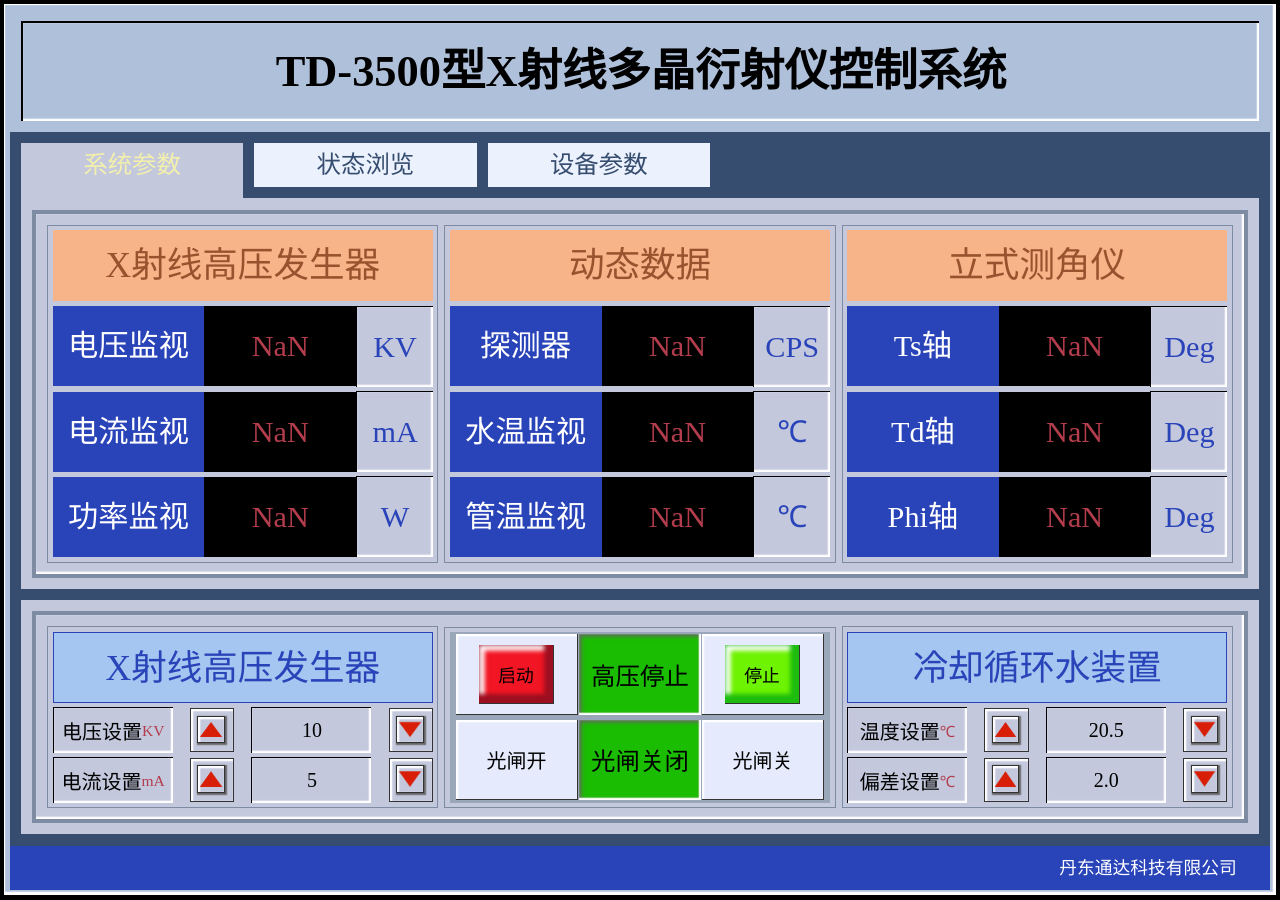
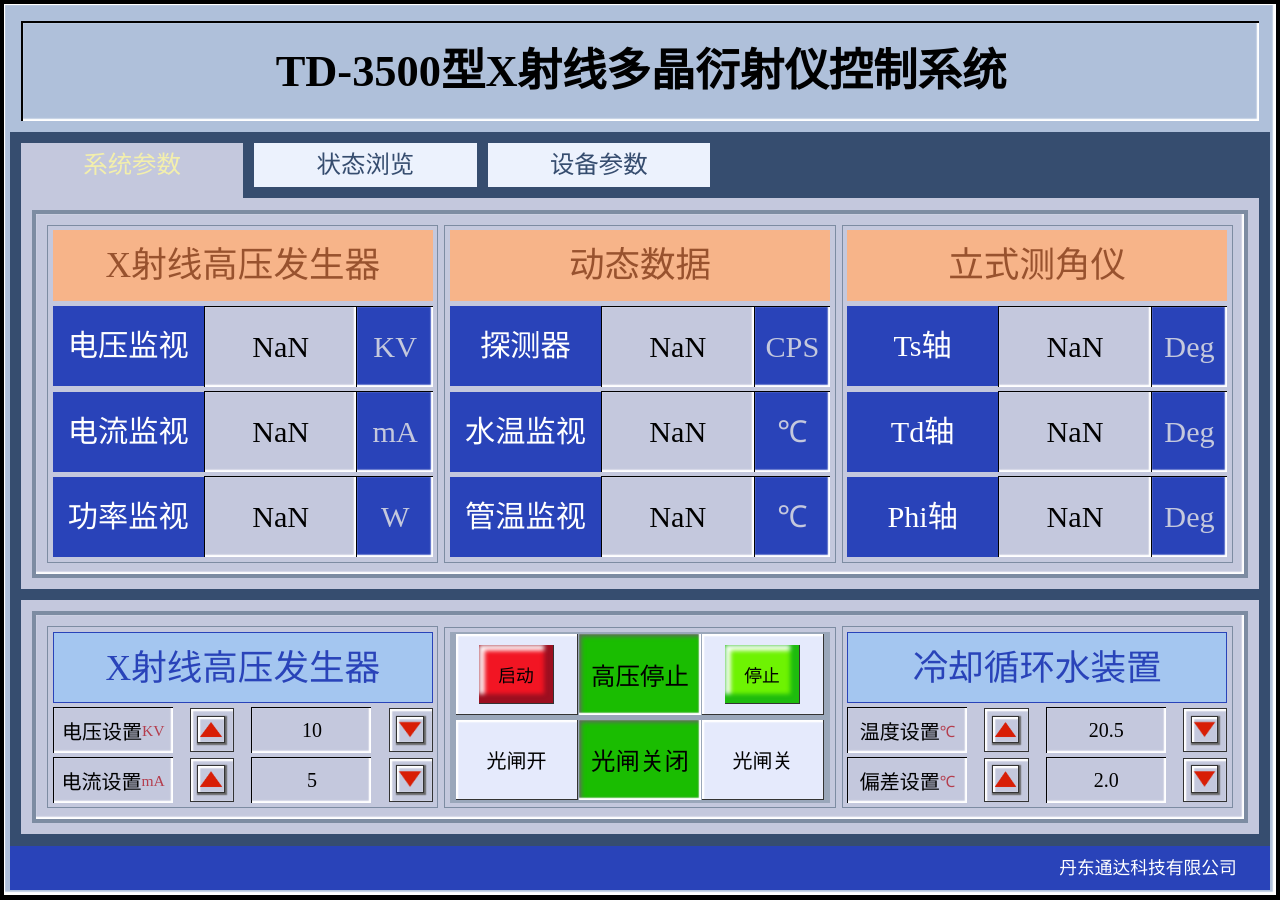
Before and after one commit to jiajd/TD3500_html, a plain HTML site: page main-rem.html in a window 1280 px wide. Drawn offline with nearby package versions, Linux system fonts and the light colour scheme.

Commit message:
可读 PLC 变量数值

```diff
--- a/main-rem.css
+++ b/main-rem.css
@@ -25,7 +25,6 @@ body {
     border: #000 solid 2px;
     border-bottom: none;
     border-right: none;
-    /*background: #6D717C; */
     background: #AFC0DA;
     font-size: 2.5rem;
     font-weight: bolder;
@@ -48,11 +47,26 @@ body {
     text-align: center;
 }
 
+.header-home {
+    width: 100%;
+    /* height: 8.5rem; */
+    height: 100%;
+    line-height: 8.5rem;
+    font-size: 3.25rem;
+    box-shadow: inset -0.0625rem -0.0625rem 0.0625rem 0.0625rem #ffffff;
+    border: #000 solid 2px;
+    border-bottom: none;
+    border-right: none;
+    background: #AFC0DA;
+    font-weight: bolder;
+    margin: 0.625rem;
+    text-align: center;
+}
+
 /*选项卡内容*/
 .tab-content {
     width: 100%;
-    /*height: 25rem;
-     */
+    /*height: 25rem; */
     background: #364D6F;
     box-sizing: border-box;
     padding: 0.625rem 0.625rem 0 0.625rem;
@@ -207,8 +221,20 @@ body {
     line-height: 4.5rem;
     text-align: center;
     font-size: 1.7rem;
-    background: #000000;
-    color: #B43D4D;
+    /* background: #000000;
+    color: #B43D4D; */
+
+    display: flex;
+    align-items: center;
+    justify-content: center;
+    /* font-size: 1.125rem; */
+    /* width: calc(50% - 4rem); */
+    /* height: 2.5rem; */
+    /* text-align: center; */
+    box-shadow: inset -0.0625rem -0.0625rem 0.0625rem 0.0625rem #ffffff;
+    border: #000000 solid 1px;
+    border-bottom: none;
+    border-right: none;
 }
 
 .card-td-second-land {
@@ -217,8 +243,20 @@ body {
     line-height: 6rem;
     font-size: 3rem;
     text-align: center;
-    background: #000000;
-    color: #B43D4D;
+    /* background: #000000;
+    color: #B43D4D; */
+
+    display: flex;
+    align-items: center;
+    justify-content: center;
+    /* font-size: 1.125rem; */
+    /* width: calc(50% - 4rem); */
+    /* height: 2.5rem; */
+    /* text-align: center; */
+    box-shadow: inset -0.0625rem -0.0625rem 0.0625rem 0.0625rem #ffffff;
+    border: #000000 solid 1px;
+    border-bottom: none;
+    border-right: none;
 }
 
 .card-td-third {
@@ -227,8 +265,8 @@ body {
     line-height: 4.5rem;
     text-align: center;
     font-size: 1.7rem;
-    background: #C4C8DD;
-    color: #2943B9;
+    color: #C4C8DD;
+    background: #2943B9;
     box-shadow: inset -0.0625rem -0.0625rem 0.0625rem 0.0625rem #ffffff;
     border: #000000 solid 1px;
     border-bottom: none;
@@ -241,8 +279,8 @@ body {
     line-height: 6rem;
     font-size: 3rem;
     text-align: center;
-    background: #C4C8DD;
-    color: #2943B9;
+    color: #C4C8DD;
+    background: #2943B9;
     box-shadow: inset -0.0625rem -0.0625rem 0.0625rem 0.0625rem #ffffff;
     border: #000000 solid 1px;
     border-bottom: none;
@@ -274,8 +312,6 @@ body {
     width: 2.5rem;
     height: 2.5rem;
     box-shadow: inset 0.0625rem 0.0625rem 0.0625rem 0.0625rem #ffffff;
-    /*box-shadow: inset -0.0625rem -0.0625rem 0.0625rem 0.0625rem #666666;
-     */
     border: #333333 solid 1px;
     padding: 0.375rem;
     box-sizing: border-box;
@@ -420,7 +456,7 @@ body {
     justify-content: center;
 }
 
-.card-td-btn-wrong{
+.card-td-btn-wrong {
     width: 6.25rem;
     height: 2.5rem;
     background: #bd2703;
@@ -476,7 +512,7 @@ body {
     justify-content: center;
 }
 
-.reset-btn-group{
+.reset-btn-group {
     width: 100%;
     padding: 3.125rem 0;
     display: flex;
@@ -484,7 +520,7 @@ body {
     justify-content: center;
 }
 
-.reset-btn{
+.reset-btn {
     width: 11.25rem;
     height: 2.5rem;
     line-height: 2.5rem;
--- a/main-rem.html
+++ b/main-rem.html
@@ -7,43 +7,44 @@
     <script src="https://code.jquery.com/jquery-3.1.1.min.js"></script>
     <script>
         window.onload = function () {
-            //rem转换
-            getRem(720, 10);
-            // 电压监视初始化赋值
-            var voltageMonitoringNum = document.getElementById('voltageMonitoring').innerText;
-            document.getElementById('voltageMonitoring').innerText = parseFloat(voltageMonitoringNum).toFixed(2);
+            getRem(720, 10); //rem转换
+            var mv = document.getElementById('voltageMonitoring').innerText;
+            document.getElementById('voltageMonitoring').innerText = parseFloat(mv).toFixed(2); // 电压监视初始化赋值
 
-            // 电流监视初始化赋值
-            var currentMonitoringNum = document.getElementById('currentMonitoring').innerText;
-            document.getElementById('currentMonitoring').innerText = parseFloat(currentMonitoringNum).toFixed(2);
+            mv = document.getElementById('currentMonitoring').innerText;
+            document.getElementById('currentMonitoring').innerText = parseFloat(mv).toFixed(2); // 电流监视初始化赋值
 
-            // 功率监视初始化赋值
-            var powerMonitoringVal = document.getElementById('powerMonitoring').innerText;
-            document.getElementById('powerMonitoring').innerText = parseFloat(powerMonitoringVal).toFixed(2);
+            mv = document.getElementById('powerMonitoring').innerText;
+            document.getElementById('powerMonitoring').innerText = parseFloat(mv).toFixed(2);   // 功率监视初始化赋值
 
-            // 探测器计数监视初始化赋值
-            var detectorMonitoringVal = document.getElementById('detectorMonitoring').innerText;
-            document.getElementById('detectorMonitoring').innerText = parseFloat(detectorMonitoringVal).toFixed(1);
+            mv = document.getElementById('detectorMonitoring').innerText;
+            document.getElementById('detectorMonitoring').innerText = parseFloat(mv).toFixed(1); // 探测器计数监视初始化赋值
 
-            // 水温监视初始化赋值
-            var waterTemperatureMonitoringVal = document.getElementById('waterTemperatureMonitoring').innerText;
-            document.getElementById('waterTemperatureMonitoring').innerText = parseFloat(waterTemperatureMonitoringVal).toFixed(1);
+            mv = document.getElementById('waterTemperatureMonitoring').innerText;
+            document.getElementById('waterTemperatureMonitoring').innerText = parseFloat(mv).toFixed(1); // 水温监视初始化赋值
 
-            // 管温监视初始化赋值
-            var tubeTemperatureMonitoringVal = document.getElementById('tubeTemperatureMonitoring').innerText;
-            document.getElementById('tubeTemperatureMonitoring').innerText = parseFloat(tubeTemperatureMonitoringVal).toFixed(1);
+            mv = document.getElementById('tubeTemperatureMonitoring').innerText;
+            document.getElementById('tubeTemperatureMonitoring').innerText = parseFloat(mv).toFixed(1); // 管温监视初始化赋值
 
-            // Ts轴监视初始化赋值
-            var TsMonitoringVal = document.getElementById('TsMonitoring').innerText;
-            document.getElementById('TsMonitoring').innerText = parseFloat(TsMonitoringVal).toFixed(4);
+            mv = document.getElementById('TsMonitoring').innerText;
+            document.getElementById('TsMonitoring').innerText = parseFloat(mv).toFixed(4); // Ts轴监视初始化赋值
 
-            // Td轴监视初始化赋值
-            var TdMonitoringVal = document.getElementById('TdMonitoring').innerText;
-            document.getElementById('TdMonitoring').innerText = parseFloat(TdMonitoringVal).toFixed(4);
+            mv = document.getElementById('TdMonitoring').innerText;
+            document.getElementById('TdMonitoring').innerText = parseFloat(mv).toFixed(4); // Td轴监视初始化赋值
 
-            // Phi轴监视初始化赋值
-            var PhiMonitoringVal = document.getElementById('PhiMonitoring').innerText;
-            document.getElementById('PhiMonitoring').innerText = parseFloat(PhiMonitoringVal).toFixed(4);
+            mv = document.getElementById('PhiMonitoring').innerText;
+            document.getElementById('PhiMonitoring').innerText = parseFloat(mv).toFixed(4); // Phi轴监视初始化赋值
+
+
+            mv = document.getElementById('upperVoltageLimit').innerText;
+            document.getElementById('upperVoltageLimit').innerText = parseFloat(mv).toFixed(2); // 电压上限
+
+            mv = document.getElementById('upperCurrentLimit').innerText;
+            document.getElementById('upperCurrentLimit').innerText = parseFloat(mv).toFixed(2); // 电流上限
+
+            mv = document.getElementById('upperPowerLimit').innerText;
+            document.getElementById('upperPowerLimit').innerText = parseFloat(mv).toFixed(2); // 功率上限
+
         };
         window.onresize = function () {
             getRem(720, 8)
@@ -80,17 +81,17 @@
                             <div class="card-title">X射线高压发生器</div>
                             <div class="card-tr">
                                 <div class="card-td-first">电压监视</div>
-                                <div class="card-td-second" id="voltageMonitoring">:=Voltage:</div>
+                                <div class="card-td-second" id="voltageMonitoring">:=Tube_KV_Dispplay:</div>
                                 <div class="card-td-third">KV</div>
                             </div>
                             <div class="card-tr">
                                 <div class="card-td-first">电流监视</div>
-                                <div class="card-td-second" id="currentMonitoring">:=Current:</div>
+                                <div class="card-td-second" id="currentMonitoring">:=Tube_mA_Display:</div>
                                 <div class="card-td-third">mA</div>
                             </div>
                             <div class="card-tr">
                                 <div class="card-td-first">功率监视</div>
-                                <div class="card-td-second" id="powerMonitoring">:=Current:</div>
+                                <div class="card-td-second" id="powerMonitoring">:=Tube_Power_Display:</div>
                                 <div class="card-td-third">W</div>
                             </div>
                         </div>
@@ -99,17 +100,17 @@
                             <div class="card-title">动态数据</div>
                             <div class="card-tr">
                                 <div class="card-td-first">探测器</div>
-                                <div class="card-td-second" id="detectorMonitoring">:=div5:</div>
+                                <div class="card-td-second" id="detectorMonitoring">:=SC_Count:</div>
                                 <div class="card-td-third">CPS</div>
                             </div>
                             <div class="card-tr">
                                 <div class="card-td-first">水温监视</div>
-                                <div class="card-td-second" id="waterTemperatureMonitoring">:=div5:</div>
+                                <div class="card-td-second" id="waterTemperatureMonitoring">:=SampingWater_Tube:</div>
                                 <div class="card-td-third">℃</div>
                             </div>
                             <div class="card-tr">
                                 <div class="card-td-first">管温监视</div>
-                                <div class="card-td-second" id="tubeTemperatureMonitoring">:=div5:</div>
+                                <div class="card-td-second" id="tubeTemperatureMonitoring">:=Temp_Tube_Dispplay:</div>
                                 <div class="card-td-third">℃</div>
                             </div>
                         </div>
@@ -118,17 +119,17 @@
                             <div class="card-title">立式测角仪</div>
                             <div class="card-tr">
                                 <div class="card-td-first">Ts轴</div>
-                                <div class="card-td-second" id="TsMonitoring">:=Current:</div>
+                                <div class="card-td-second" id="TsMonitoring">:=Motion_Position_Ts:</div>
                                 <div class="card-td-third">Deg</div>
                             </div>
                             <div class="card-tr">
                                 <div class="card-td-first">Td轴</div>
-                                <div class="card-td-second" id="TdMonitoring">:=Current:</div>
+                                <div class="card-td-second" id="TdMonitoring">:=Motion_Position_Td:</div>
                                 <div class="card-td-third">Deg</div>
                             </div>
                             <div class="card-tr">
                                 <div class="card-td-first">Phi轴</div>
-                                <div class="card-td-second" id="PhiMonitoring">:=Current:</div>
+                                <div class="card-td-second" id="PhiMonitoring">:=Motion_Position_Phi:</div>
                                 <div class="card-td-third">Deg</div>
                             </div>
                         </div>
@@ -320,17 +321,17 @@
                             <div class="card-title blueTitle">X射线高压发生器</div>
                             <div class="card-tr">
                                 <div class="card-td-first">电压上限</div>
-                                <div class="card-td-second" id="upperVoltageLimit">0</div>
+                                <div class="card-td-second" id="upperVoltageLimit">:=Tube_KV_Limit_SET:</div>
                                 <div class="card-td-third">KV</div>
                             </div>
                             <div class="card-tr">
                                 <div class="card-td-first">电流上限</div>
-                                <div class="card-td-second" id="upperCurrentLimit">0</div>
+                                <div class="card-td-second" id="upperCurrentLimit">:=Tube_mA_Limit_SET:</div>
                                 <div class="card-td-third">mA</div>
                             </div>
                             <div class="card-tr">
                                 <div class="card-td-first">功率上限</div>
-                                <div class="card-td-second" id="upperPowerLimit">0</div>
+                                <div class="card-td-second" id="upperPowerLimit">:=Tube_Power_Limit_SET:</div>
                                 <div class="card-td-third">W</div>
                             </div>
                         </div>
```
Also changed, not shown: index.html (+10 -6 lines), main-land.html (+42 -41 lines).
